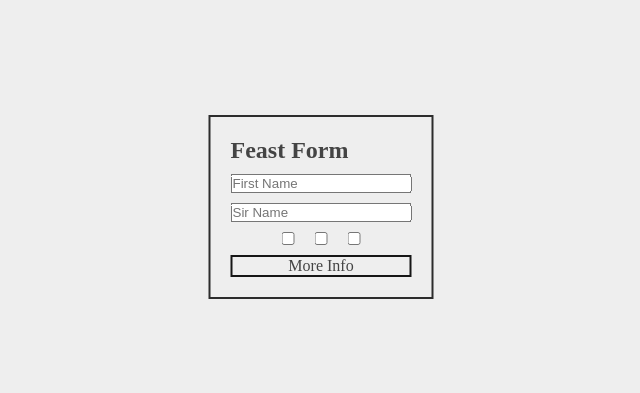
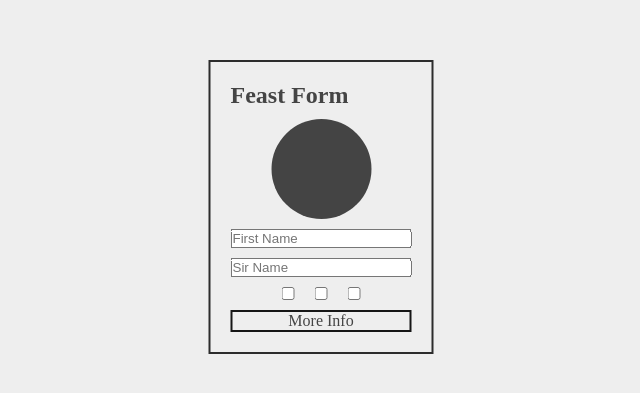
Before and after one commit to Caley72/Club-Feast-Form, a plain HTML site: page index.html in a window 1280 px wide. Shown: the part 193-586 px from the top of the page, without its empty margins (319-959 px from the left). Drawn offline with Linux system fonts and the light colour scheme.

Commit message:
Added an images Section

```diff
--- a/index.html
+++ b/index.html
@@ -10,6 +10,7 @@
     <div class="form">
         <form>
             <h2>Feast Form</h2>
+            <div class="IMg"></div>
             <input type="text" placeholder="First Name">
             <input type="text" placeholder="Sir Name">
             <div class="checkbox">
--- a/main.css
+++ b/main.css
@@ -48,3 +48,12 @@ form{
     transform: translateY(-5px) scale(1.05);
 
 }
+
+.IMg{
+    align-self: center;
+    justify-self: center;
+    background: #444;
+    width: 100px;
+    height: 100px;
+    border-radius: 50%;
+}
```
